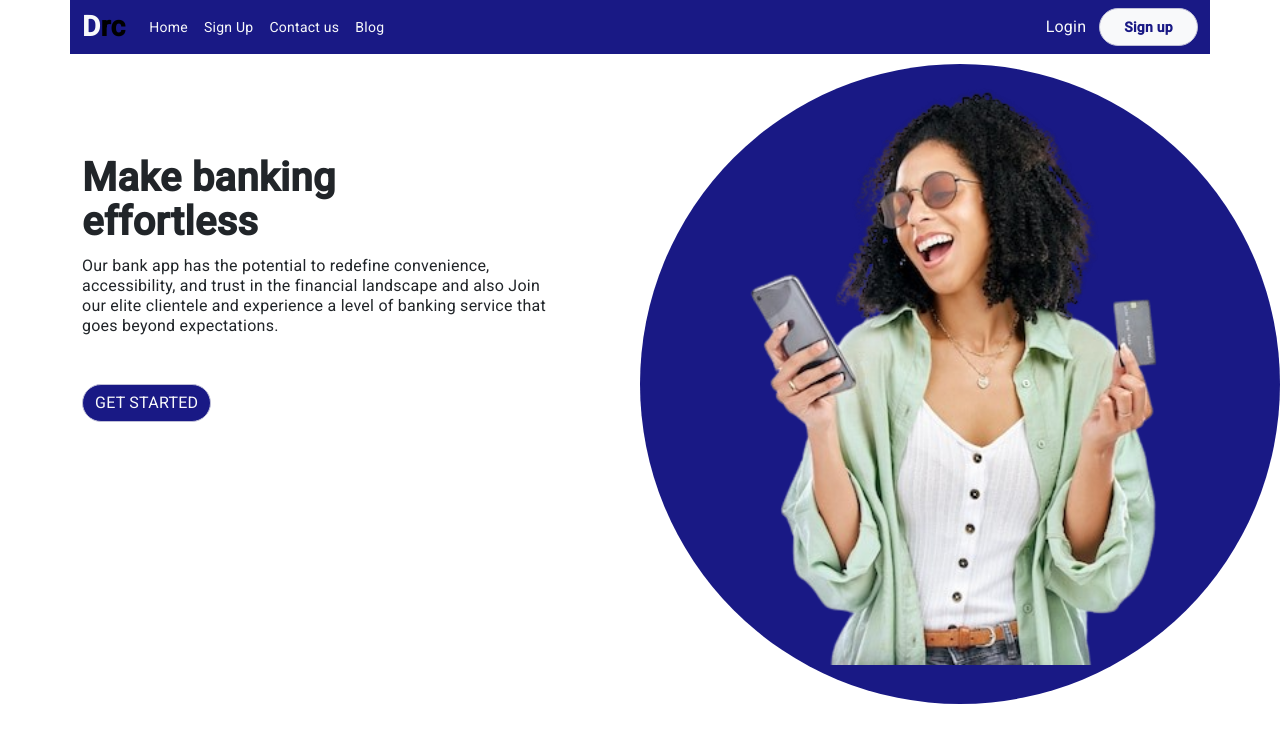
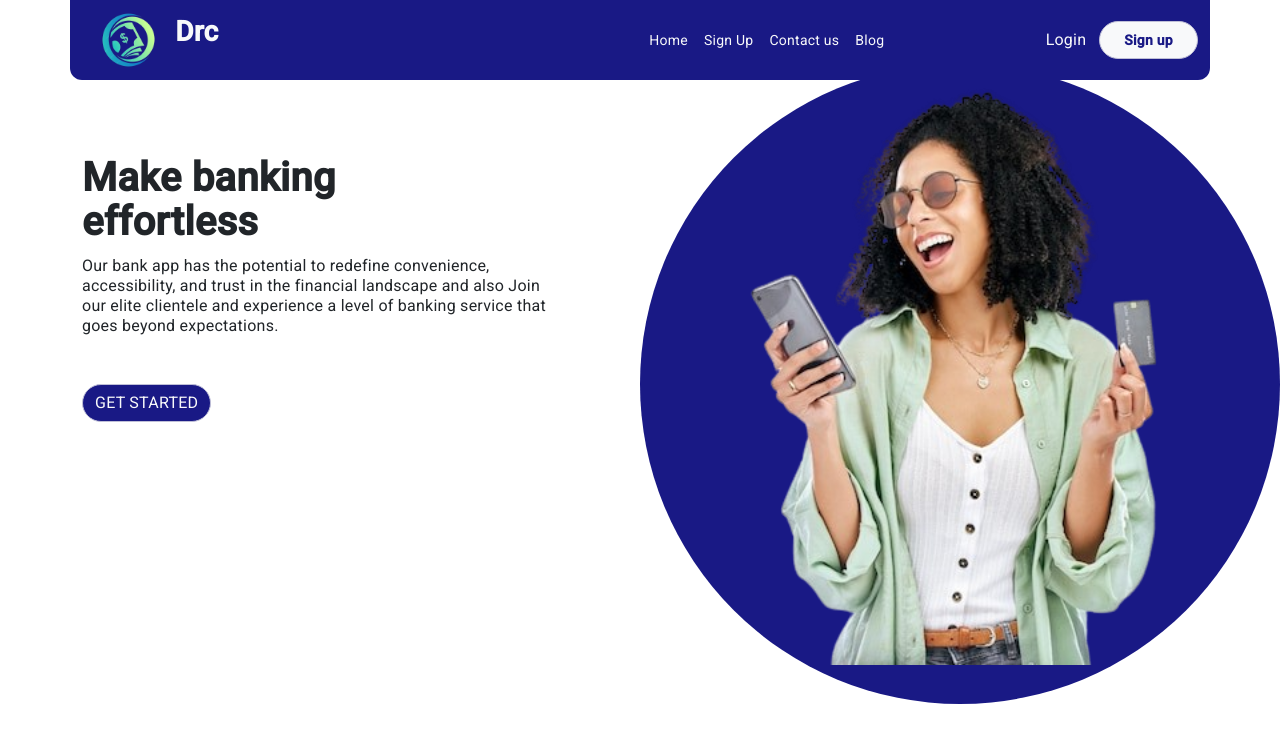
Before and after one commit to josephadeshola/Bank-App, an Angular app: page / in a window 1280 px wide. Shown: the top 742 px of the page. Built offline with nearby package versions, Linux system fonts and the light colour scheme.

Commit message:
input code

```diff
--- a/src/app/layout/home/home.component.css
+++ b/src/app/layout/home/home.component.css
@@ -7,6 +7,10 @@ body {
   overflow-x: hidden;
 }
 
+nav{
+  height: 10vh;
+  border-radius: 0px 0px 12px 12px;
+}
 .btn-rounded {
   border-radius: 50px;
   border: none;
--- a/src/app/layout/home/home.component.html
+++ b/src/app/layout/home/home.component.html
@@ -3,9 +3,13 @@
       <div class="get-bg1">
         <nav style="background-color: rgb(25, 25, 133);" class="navbar  fixed-top container  navbar-expand-lg">
           <div class="container-fluid">
-            <a class="navbar-brand text-lig fw-bold fs-3" href="#">
-              <span class="text-light">D</span>rc
-            </a>
+            <div class="d-flex">
+            <div class="d-flex">
+              <img class="col-2" src="assets\money-logo-with-circle-concept_11481-1013-removebg-preview.png" alt="">
+              <a class="navbar-brand  mt-md-4 mt-3 fw-bold fs-3" href="#">
+                <span class="text-light">Drc</span>
+              </a>
+            </div>
             <div
             style="border-radius: 50px;background-color: #fff;"
               class="navbar-toggler "
@@ -16,8 +20,9 @@
               aria-expanded="false"
               aria-label="Toggle navigation"
             >
-              <span class="navbar-toggler-icon"></span>
+              <span class="navbar-toggler-icon mt-1"></span>
             </div>
+          </div>
             <div class="collapse navbar-collapse" id="navbarTogglerDemo02">
               <ul class="navbar-nav me-auto mb-2 mb-lg-0">
                 <li class="nav-item">
```
Also changed, not shown: src/assets/money-logo-with-circle-concept_11481-1013-removebg-preview.png (added).
